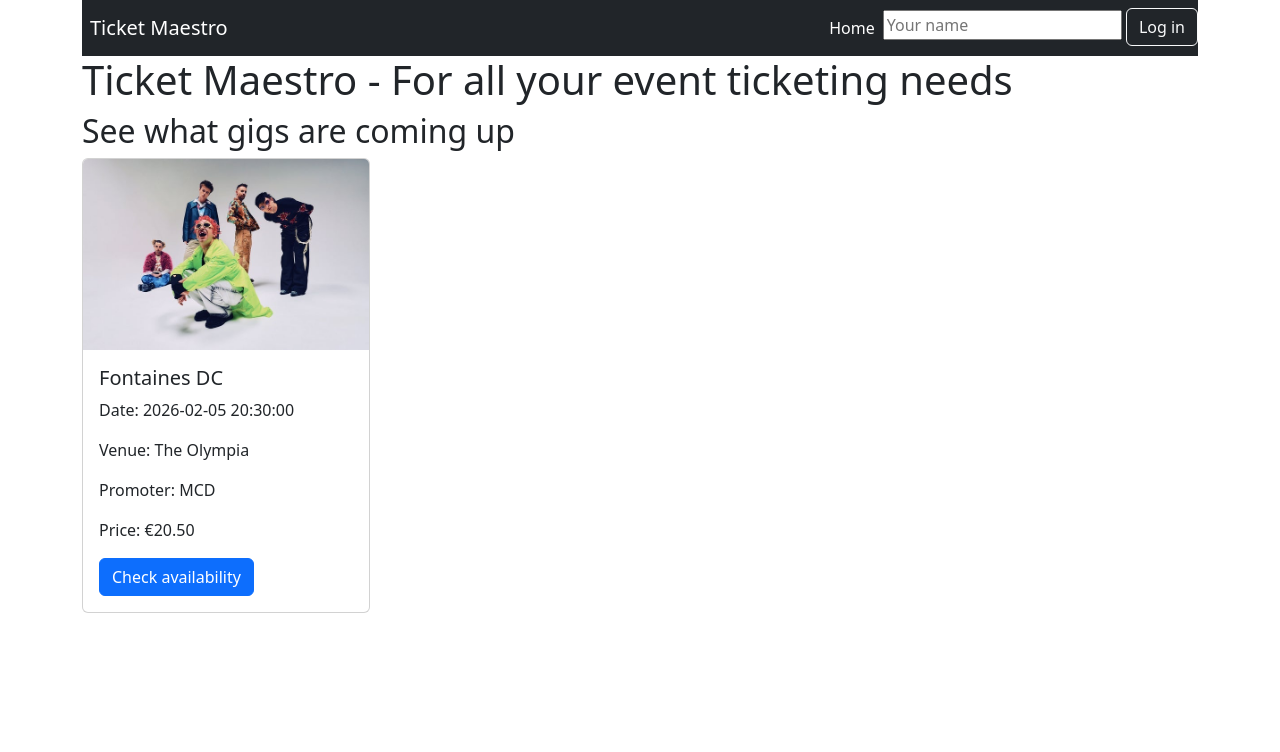
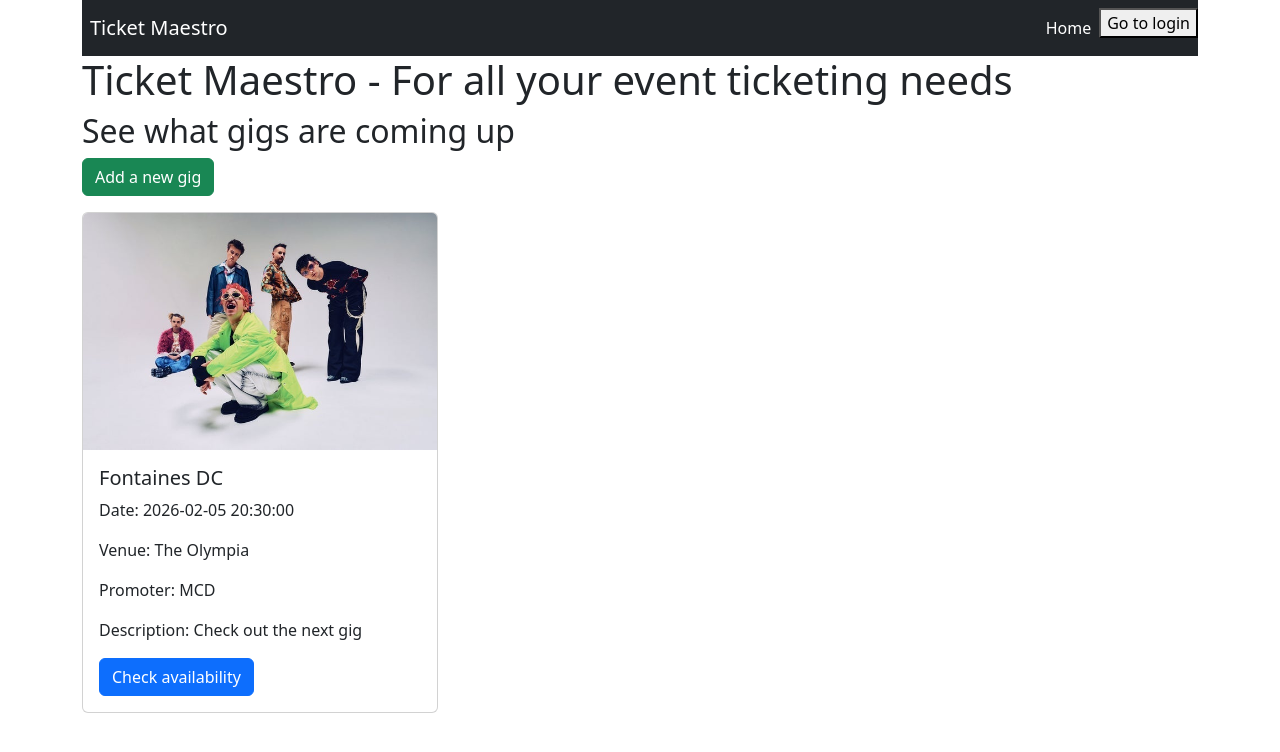
Before and after one commit to shielsr/assignment-03, a Flask app: page / in a window 1280 px wide. Shown: the top 752 px of the page. Run offline with Flask 3, Linux system fonts and the light colour scheme; the visitor is signed in with stand-in values (Sample User, id 1).

Commit message:
Allowing users to add new gigs. Added loop to home.html to show gigs

```diff
--- a/app.py
+++ b/app.py
@@ -2,7 +2,15 @@ from flask import Flask, render_template, request, redirect, url_for, session
 from models import *
 from flask_socketio import SocketIO, emit
 
-GIG_SALE = initialise_gig_and_sale()
+
+# Store all gigs and sales
+GIGS = []
+SALES = []
+
+# Add initial gig and sale
+initial_sale = initialise_gig_and_sale()
+GIGS.append(initial_sale.gig)
+SALES.append(initial_sale)
 
 
 app = Flask(__name__)
@@ -12,13 +20,38 @@ socket = SocketIO(app, async_mode='gevent')
 
 @app.route('/')
 def index():
-    """Render the home page"""
-    return render_template('home.html', gig_sale=GIG_SALE)
+    """Render the home page with all gigs"""
+    return render_template('home.html', gigs=GIGS)
+
+@app.route('/add', methods=["GET", "POST"])
+def add():
+    if request.method == "POST":
+        artist = request.form.get("artist")
+        date_time = request.form.get("date_time")
+        venue = request.form.get("venue")
+        promoter_name = request.form.get("promoter")
+        description = request.form.get("description", "")
+        image_url = request.form.get("image_url", "")
+
+        # Convert date_time string to datetime object
+        from datetime import datetime
+        try:
+            date_time_obj = datetime.strptime(date_time, "%Y-%m-%dT%H:%M")
+        except Exception:
+            date_time_obj = datetime.now()
+
+        promoter = Promoter(promoter_name)
+        new_gig = Gig(artist, date_time_obj, venue, promoter, description, image_url)
+        GIGS.append(new_gig)
+        return redirect(url_for("index"))
+    return render_template("add.html")
 
 @app.route('/buy', methods=["POST"]) # The button that takes you from the homepage to the buy page
 def buy_page():
     """Render the ticket purchase page"""
-    return render_template('buy.html', gig_sale=GIG_SALE)
+    # Use the first sale for ticket purchase
+    return render_template('buy.html', gig_sale=SALES[0])
+
 
 
 @app.route('/login', methods=["POST"])
@@ -26,19 +59,24 @@ def login():
     session["username"] = request.form["username"]
     return redirect(url_for("index"))
 
+@app.route('/login_page')
+def login_page():
+    """Render the home page"""
+    return render_template('login_page.html', gig_sale=SALES[0])
+
 @app.route('/buy_now', methods=["POST"])
 def buy_now():
     buyer = request.form['buyer']
     buy_amount_str = request.form['buy_amount']
     buy_amount = int(float(buy_amount_str))
-    GIG_SALE.buy(buyer, buy_amount)
+    SALES[0].buy(buyer, buy_amount)
     socket.emit("buyer", {"buyer": buyer, "buy_amount": buy_amount})
     return redirect(url_for("purchased"))
 
 @app.route('/purchased')
 def purchased():
     """Render the home page"""
-    return render_template('purchased.html', gig_sale=GIG_SALE)
+    return render_template('purchased.html', gig_sale=SALES[0])
 
 
 
--- a/templates/base.html
+++ b/templates/base.html
@@ -13,9 +13,9 @@
   <link rel="stylesheet" href="https://cdn.jsdelivr.net/npm/bootstrap@5.2.3/dist/css/bootstrap.min.css"
     integrity="sha384-rbsA2VBKQhggwzxH7pPCaAqO46MgnOM80zW1RWuH61DGLwZJEdK2Kadq2F9CUG65" crossorigin="anonymous">
 
-  {#
+
   <script src="/static/js/script.js"></script>
-  #}
+
 </head>
 
 <body>
@@ -28,10 +28,7 @@
             <a class="nav-link active" href="{{ url_for('index') }}">Home</a>
           </li>
           <li class="nav-item">
-            <form action="{{ url_for('login') }}" method="post">
-              <input type="text" name="username" placeholder="Your name">
-              <button type="submit" class="btn btn-outline-light">Log in</button>
-            </form>
+             <button onclick="window.location.href='{{ url_for('login_page') }}'">Go to login</button>
           </li>
         </ul>
       </div>
--- a/templates/home.html
+++ b/templates/home.html
@@ -3,20 +3,30 @@
 {% block main %}
 <h1>Ticket Maestro - For all your event ticketing needs</h1>
 <h2>See what gigs are coming up</h2>
-<div class="card" style="width: 18rem">
-      <img src="{{gig_sale.gig.image_url}}" alt="{{gig_sale.gig.artist}}" class="card-img-top">
-      <div class="card-body">
-            <h5 class="card-title">{{gig_sale.gig.artist}}</h5>
-            <p>Date: {{gig_sale.gig.date_time}}</p>
-            <p>Venue: {{gig_sale.gig.venue}}</p>
-            <p>Promoter: {{gig_sale.gig.promoter.name}}</p>
-            <p>Price: €{{ "%.2f"|format(gig_sale.ticket_price)}}</p>
+
+<a class="btn btn-success mb-3" href="{{ url_for('add') }}">Add a new gig</a>
 
 
-            <form action="{{url_for('buy_page')}}" method="post">
-                  <button class="btn btn-primary" type="submit" id="order_page">Check availability</button>
-            </form>
-      </div>
+<div class="row">
+      {% for gig in gigs %}
+            <div class="col-md-4 mb-3">
+                  <div class="card h-100">
+                        <img src="{{ gig.image_url }}" alt="{{ gig.artist }}" class="card-img-top">
+                        <div class="card-body">
+                              <h5 class="card-title">{{ gig.artist }}</h5>
+                              <p>Date: {{ gig.date_time }}</p>
+                              <p>Venue: {{ gig.venue }}</p>
+                              <p>Promoter: {{ gig.promoter.name }}</p>
+                              <p>Description: {{ gig.description }}</p>
+
+                                    <form method="post" action="{{ url_for('buy_page') }}">
+                                          <button class="btn btn-primary" type="submit" id="order_page">Check availability</button>
+                                    </form>
+
+                        </div>
+                  </div>
+            </div>
+      {% endfor %}
 </div>
 
 {% endblock %}
```
Also changed, not shown: templates/add.html (added, +21 -0 lines), templates/login_page.html (added, +19 -0 lines), README.md, static/js/script.js (added).
